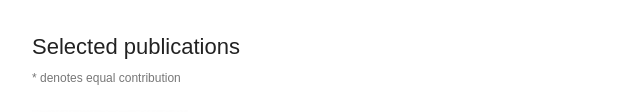
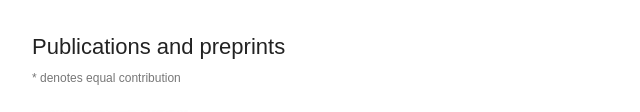
Before and after one commit to erfan-jp/erfan-jp.github.io, a plain HTML site: page index.html in a window 1280 px wide. Shown: the part 681-793 px from the top of the page, 212-852 px from the left. Drawn offline with Linux system fonts and the light colour scheme.

Commit message:
Rename publications section heading

```diff
--- a/index.html
+++ b/index.html
@@ -1,2 +1,2 @@
 <!doctype html>
-<html lang="en"><head><meta charset="utf-8"><meta name="viewport" content="width=device-width,initial-scale=1"><title>Erfan Jahanparast</title><meta name="description" content="Erfan Jahanparast — research on trustworthy language models and alignment between models and human reasoning."><meta name="theme-color" content="#ffffff"><link rel="icon" href="assets/favicon.svg" type="image/svg+xml"><link rel="stylesheet" href="style.css"><script defer src="content.js?v=8f91b66f5360"></script><script defer src="app.js?v=c79e1a0a5c4b"></script></head><body><a class="skip" href="#main">Skip to content</a><main id="main"><header class="intro"><div><h1 id="name">Erfan Jahanparast</h1><div id="bio"></div><div class="social" id="social"></div></div><div id="portrait" class="portrait"></div></header><section id="news"><h2>News</h2><ul class="news" id="news-list"></ul></section><section id="publications"><h2>Selected publications</h2><p class="note">* denotes equal contribution</p><div id="publication-list"></div></section><section id="experience"><h2>Experience</h2><div id="experience-list"></div></section><section id="projects"><h2>Selected research projects</h2><div id="project-list"></div></section></main><noscript>This website requires JavaScript to display the profile. Please enable it to view the profile.</noscript></body></html>
+<html lang="en"><head><meta charset="utf-8"><meta name="viewport" content="width=device-width,initial-scale=1"><title>Erfan Jahanparast</title><meta name="description" content="Erfan Jahanparast — research on trustworthy language models and alignment between models and human reasoning."><meta name="theme-color" content="#ffffff"><link rel="icon" href="assets/favicon.svg" type="image/svg+xml"><link rel="stylesheet" href="style.css"><script defer src="content.js?v=8f91b66f5360"></script><script defer src="app.js?v=c79e1a0a5c4b"></script></head><body><a class="skip" href="#main">Skip to content</a><main id="main"><header class="intro"><div><h1 id="name">Erfan Jahanparast</h1><div id="bio"></div><div class="social" id="social"></div></div><div id="portrait" class="portrait"></div></header><section id="news"><h2>News</h2><ul class="news" id="news-list"></ul></section><section id="publications"><h2>Publications and preprints</h2><p class="note">* denotes equal contribution</p><div id="publication-list"></div></section><section id="experience"><h2>Experience</h2><div id="experience-list"></div></section><section id="projects"><h2>Selected research projects</h2><div id="project-list"></div></section></main><noscript>This website requires JavaScript to display the profile. Please enable it to view the profile.</noscript></body></html>
```
